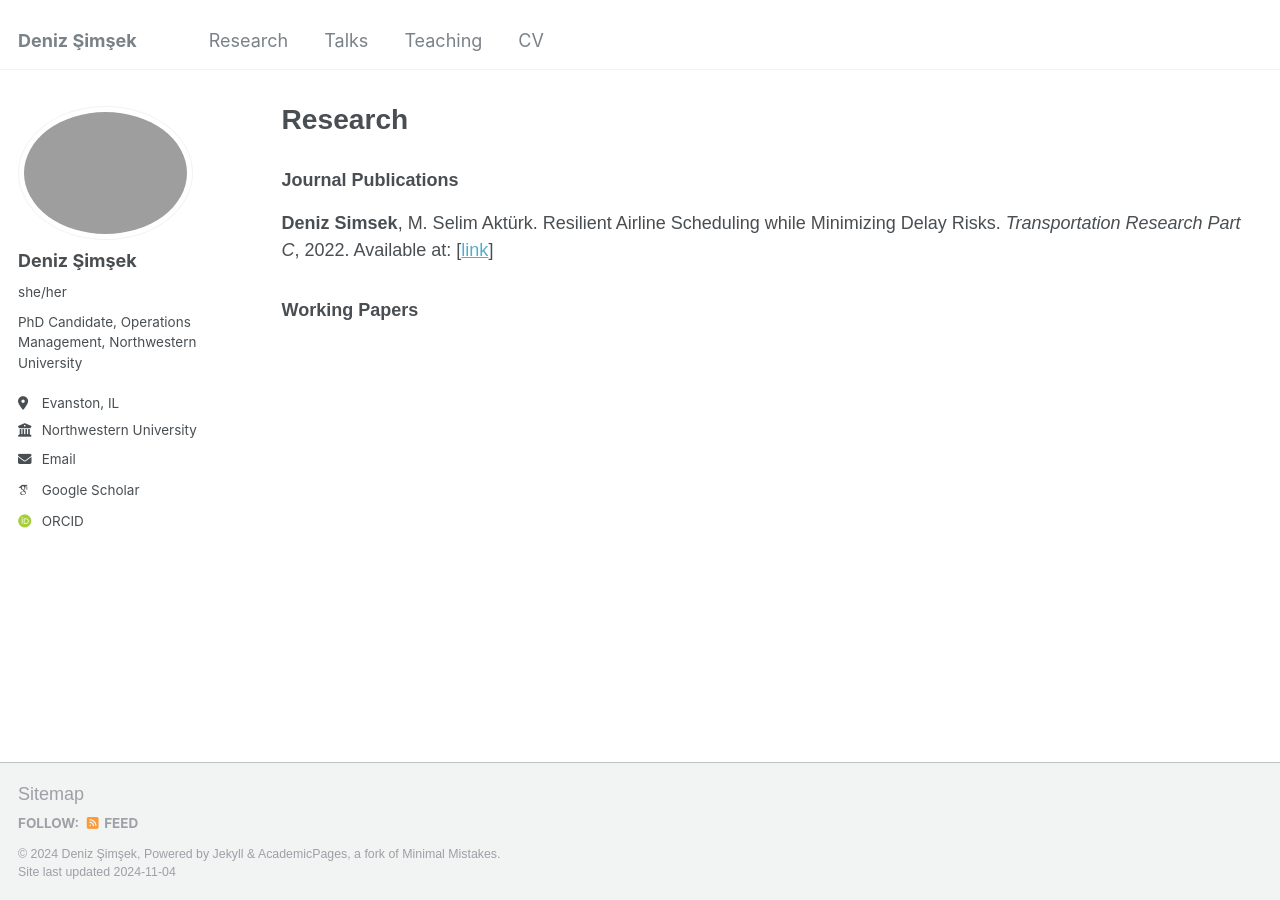
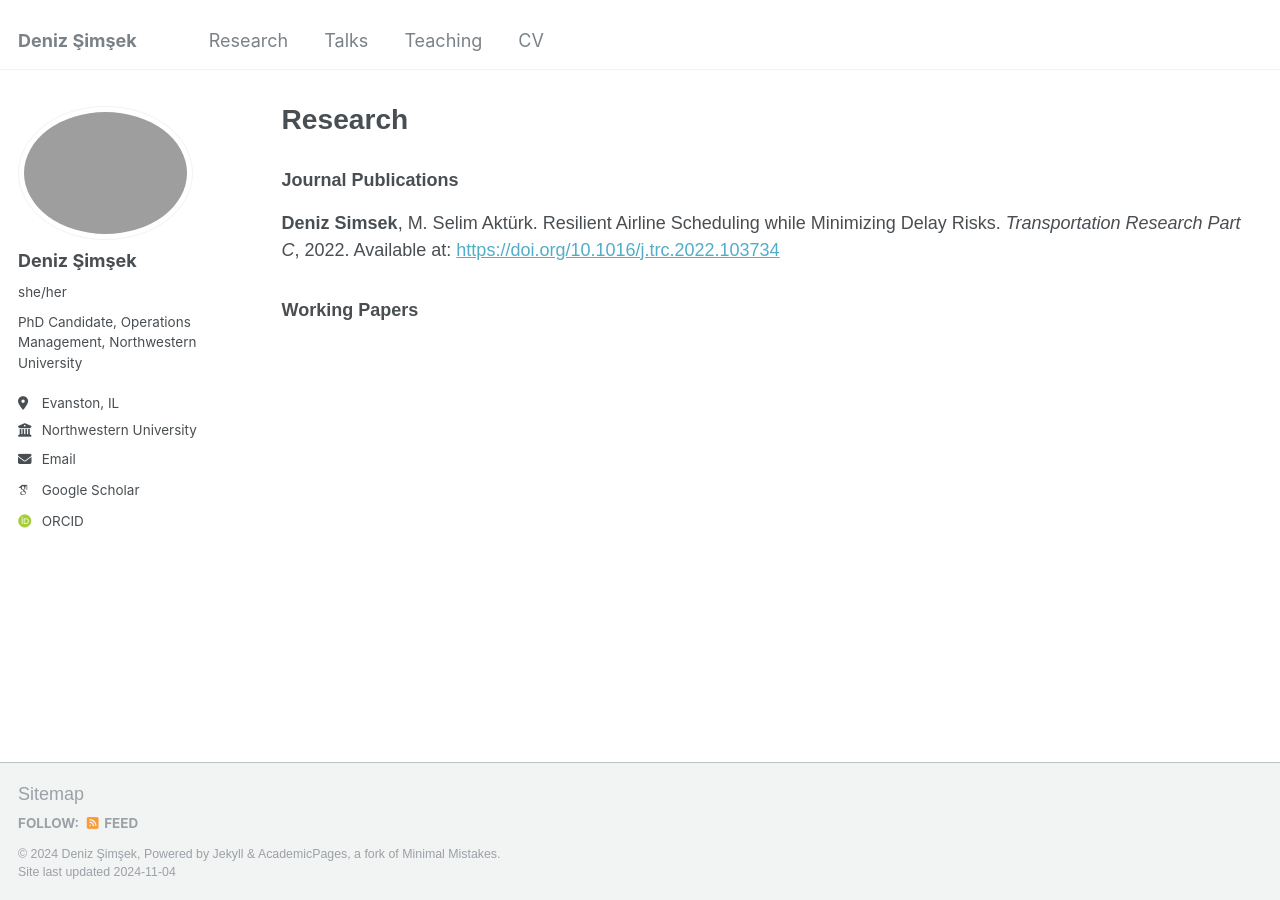
Before and after one commit to deniz-simsek/deniz-simsek, a Jekyll site: the page built from _pages/publications.md, in a window 1280 px wide. Built offline with Jekyll 4.4.1, drawn with Linux system fonts in a browser that asks for light colours; some web fonts are replaced.

Commit message:
Update publications.md

```diff
--- a/_pages/publications.md
+++ b/_pages/publications.md
@@ -9,6 +9,5 @@ redirect_from:
 
 ### Journal Publications
 
-**Deniz Simsek**, M. Selim Aktürk. Resilient Airline Scheduling while Minimizing Delay Risks. *Transportation Research Part C*, 2022. Available at: [[link](https://doi.org/10.1016/j.trc.2022.103734)]
-
+**Deniz Simsek**, M. Selim Aktürk. Resilient Airline Scheduling while Minimizing Delay Risks. *Transportation Research Part C*, 2022. Available at: [https://doi.org/10.1016/j.trc.2022.103734](https://doi.org/10.1016/j.trc.2022.103734)
 ### Working Papers
```
